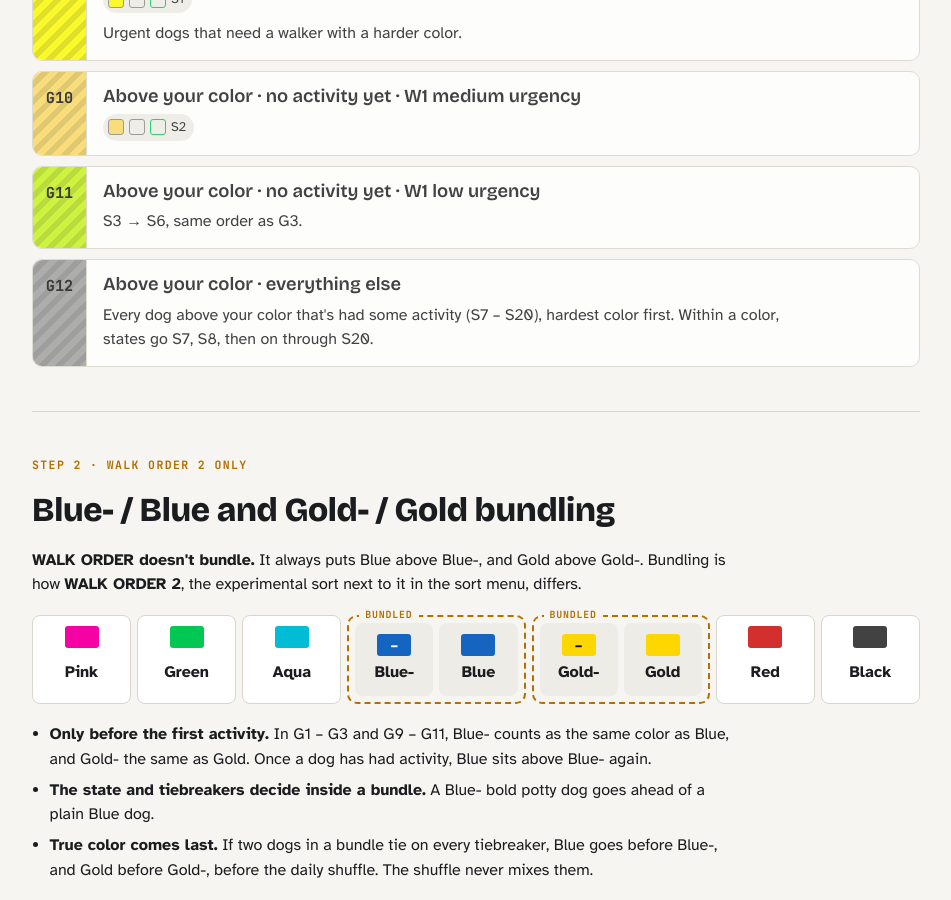
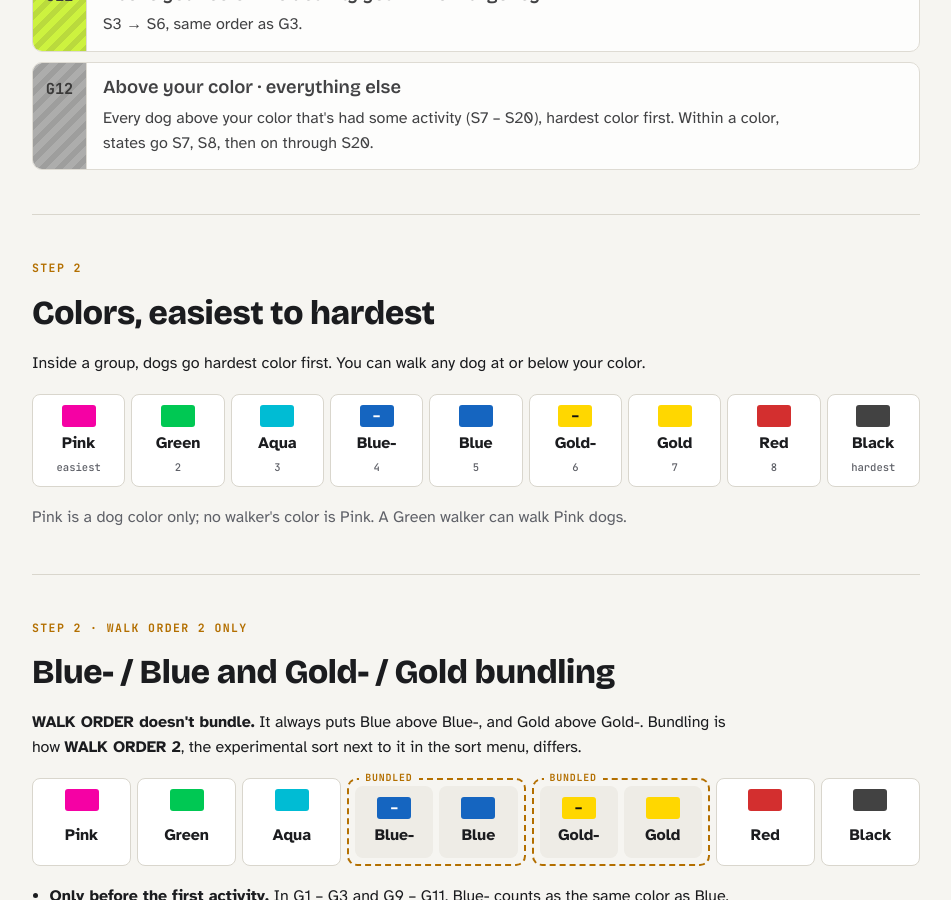
Before and after one commit to kirbsauce/dog-walker-assistant-docs, a Jekyll site: the page walk_order.html, which Jekyll copies as it is, in a window 1280 px wide and 900 px high, scrolled down 5450 px. Shown: the whole window, without its empty margins (164-1115 px from the left). Built offline with Jekyll 4.4.1, drawn with Linux system fonts in a browser that asks for light colours; some of the changed text lies outside the part shown.

Commit message:
Move the color order into a Step 2 section after groups
The Pink-to-Black color order is part of step 2, so move it out of the
opening three questions into its own "Colors, easiest to hardest"
section after the groups, just before bundling.

Co-Authored-By: Claude Opus 5.5 <noreply@anthropic.com>
Claude-Session: https://claude.ai/code/session_01Gn98H5icQkvFvkCZpGcr4i

```diff
--- a/walk_order.html
+++ b/walk_order.html
@@ -344,20 +344,6 @@ img { max-width: 100%; }
     <div class="q"><span class="n">2</span><h3>Which color?</h3><p>Inside a group, hardest dog color first. The toughest dog you can walk leads, so it gets walked while experienced walkers are on shift.</p></div>
     <div class="q"><span class="n">3</span><h3>Which tiebreaker?</h3><p>Among dogs in the same group and color: first the dog's state, then potty, priority, how long since its last activity, and yesterday's activity.</p></div>
   </div>
-
-  <p>Step 2 uses this order. You can walk any dog at or below your color.</p>
-  <div class="grades">
-    <div class="grade"><span class="pill" style="--c:#f501a4">&nbsp;</span><b>Pink</b><small>easiest</small></div>
-    <div class="grade"><span class="pill" style="--c:#00c853;--t:#111">&nbsp;</span><b>Green</b><small>2</small></div>
-    <div class="grade"><span class="pill" style="--c:#00bcd4">&nbsp;</span><b>Aqua</b><small>3</small></div>
-    <div class="grade"><span class="pill" style="--c:#1565c0">–</span><b>Blue-</b><small>4</small></div>
-    <div class="grade"><span class="pill" style="--c:#1565c0">&nbsp;</span><b>Blue</b><small>5</small></div>
-    <div class="grade"><span class="pill" style="--c:#ffd700;--t:#111">–</span><b>Gold-</b><small>6</small></div>
-    <div class="grade"><span class="pill" style="--c:#ffd700;--t:#111">&nbsp;</span><b>Gold</b><small>7</small></div>
-    <div class="grade"><span class="pill" style="--c:#d32f2f">&nbsp;</span><b>Red</b><small>8</small></div>
-    <div class="grade"><span class="pill" style="--c:#424242">&nbsp;</span><b>Black</b><small>hardest</small></div>
-  </div>
-  <p class="muted">Pink is a dog color only; no walker's color is Pink. A Green walker can walk Pink dogs.</p>
 </section>
 
 <!-- ============================================================ -->
@@ -610,6 +596,25 @@ img { max-width: 100%; }
 </section>
 
 <!-- ============================================================ -->
+<section class="block" id="colors">
+  <div class="eyebrow">Step 2</div>
+  <h2>Colors, easiest to hardest</h2>
+  <p>Inside a group, dogs go hardest color first. You can walk any dog at or below your color.</p>
+  <div class="grades">
+    <div class="grade"><span class="pill" style="--c:#f501a4">&nbsp;</span><b>Pink</b><small>easiest</small></div>
+    <div class="grade"><span class="pill" style="--c:#00c853;--t:#111">&nbsp;</span><b>Green</b><small>2</small></div>
+    <div class="grade"><span class="pill" style="--c:#00bcd4">&nbsp;</span><b>Aqua</b><small>3</small></div>
+    <div class="grade"><span class="pill" style="--c:#1565c0">–</span><b>Blue-</b><small>4</small></div>
+    <div class="grade"><span class="pill" style="--c:#1565c0">&nbsp;</span><b>Blue</b><small>5</small></div>
+    <div class="grade"><span class="pill" style="--c:#ffd700;--t:#111">–</span><b>Gold-</b><small>6</small></div>
+    <div class="grade"><span class="pill" style="--c:#ffd700;--t:#111">&nbsp;</span><b>Gold</b><small>7</small></div>
+    <div class="grade"><span class="pill" style="--c:#d32f2f">&nbsp;</span><b>Red</b><small>8</small></div>
+    <div class="grade"><span class="pill" style="--c:#424242">&nbsp;</span><b>Black</b><small>hardest</small></div>
+  </div>
+  <p class="muted">Pink is a dog color only; no walker's color is Pink. A Green walker can walk Pink dogs.</p>
+</section>
+
+<!-- ============================================================ -->
 <section class="block" id="bundling">
   <div class="eyebrow">Step 2 · WALK ORDER 2 only</div>
   <h2>Blue- / Blue and Gold- / Gold bundling</h2>
```
